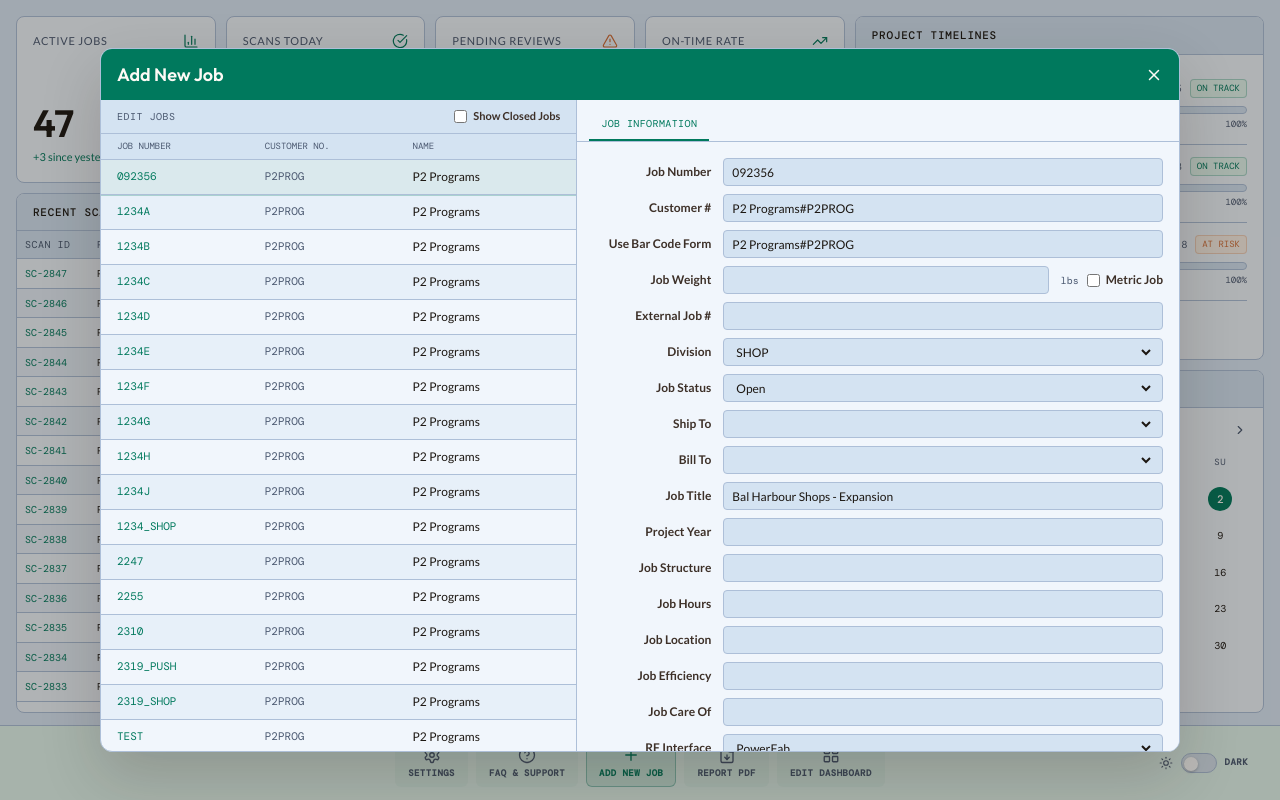
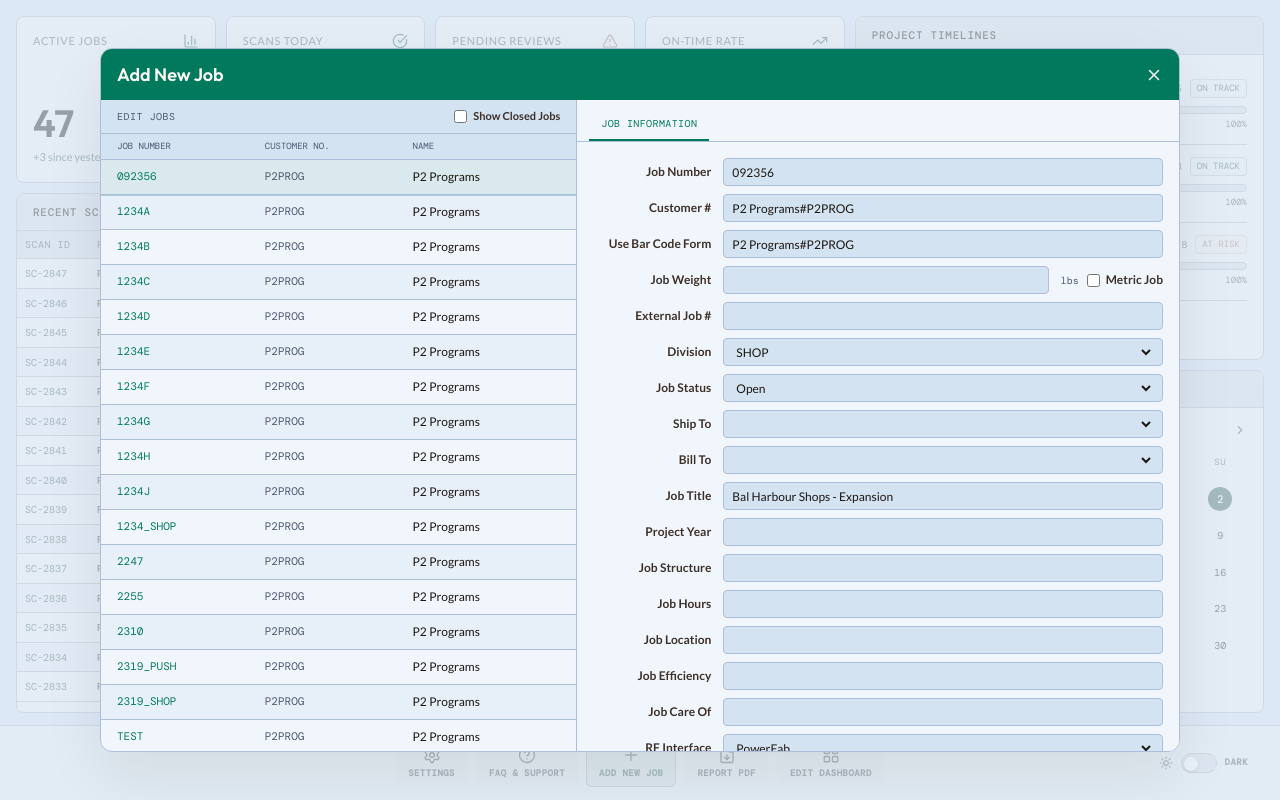
Before and after one commit to gretaonacesca/stsx-prototype-v2, a React (Vite) app: page / in a window 1280 px wide. Both pictures are taken after typing "Sample" into the empty fields and a click on the button "ADD NEW JOB". Built offline with nearby package versions, Linux system fonts and the light colour scheme; a web font is replaced by a local one.

Commit message:
your message

```diff
--- a/src/app/App.tsx
+++ b/src/app/App.tsx
@@ -2221,7 +2221,7 @@ function AddNewJobModal({
   return (
     <div
       className="fixed inset-0 z-[60] flex items-end sm:items-center justify-center"
-      style={{ background: `${C.text}4d` }}
+      style={{ background: "transparent" }}
       onMouseDown={(e) => {
         if (e.target === e.currentTarget) onClose();
       }}
@@ -2234,7 +2234,7 @@ function AddNewJobModal({
           background: C.surface,
           border: `1px solid ${C.border}`,
           borderRadius: isCompact ? "16px 16px 0 0" : 12,
-          boxShadow: `0 24px 60px ${C.text}2e`,
+          boxShadow: `0 24px 60px ${C.text}14`,
           margin: isCompact ? 0 : 20,
         }}
       >
@@ -2583,6 +2583,7 @@ export default function App() {
 
   const anyHovered = hoveredId !== null;
   const isDetailOpen = detailWidgetId !== null;
+  const isModalOpen = isDetailOpen || isAddJobOpen;
 
   return (
     <div
@@ -2592,10 +2593,10 @@ export default function App() {
       <div
         className="flex-1 min-h-0 flex flex-col"
         style={{
-          opacity: isDetailOpen ? 0.35 : 1,
-          filter: isDetailOpen ? "saturate(0.3)" : "none",
+          opacity: isModalOpen ? 0.35 : 1,
+          filter: isModalOpen ? "saturate(0.3)" : "none",
           transition: "opacity 180ms ease, filter 180ms ease",
-          pointerEvents: isDetailOpen ? "none" : undefined,
+          pointerEvents: isModalOpen ? "none" : undefined,
         }}
       >
       {/* Edit mode banner — desktop only */}
```
